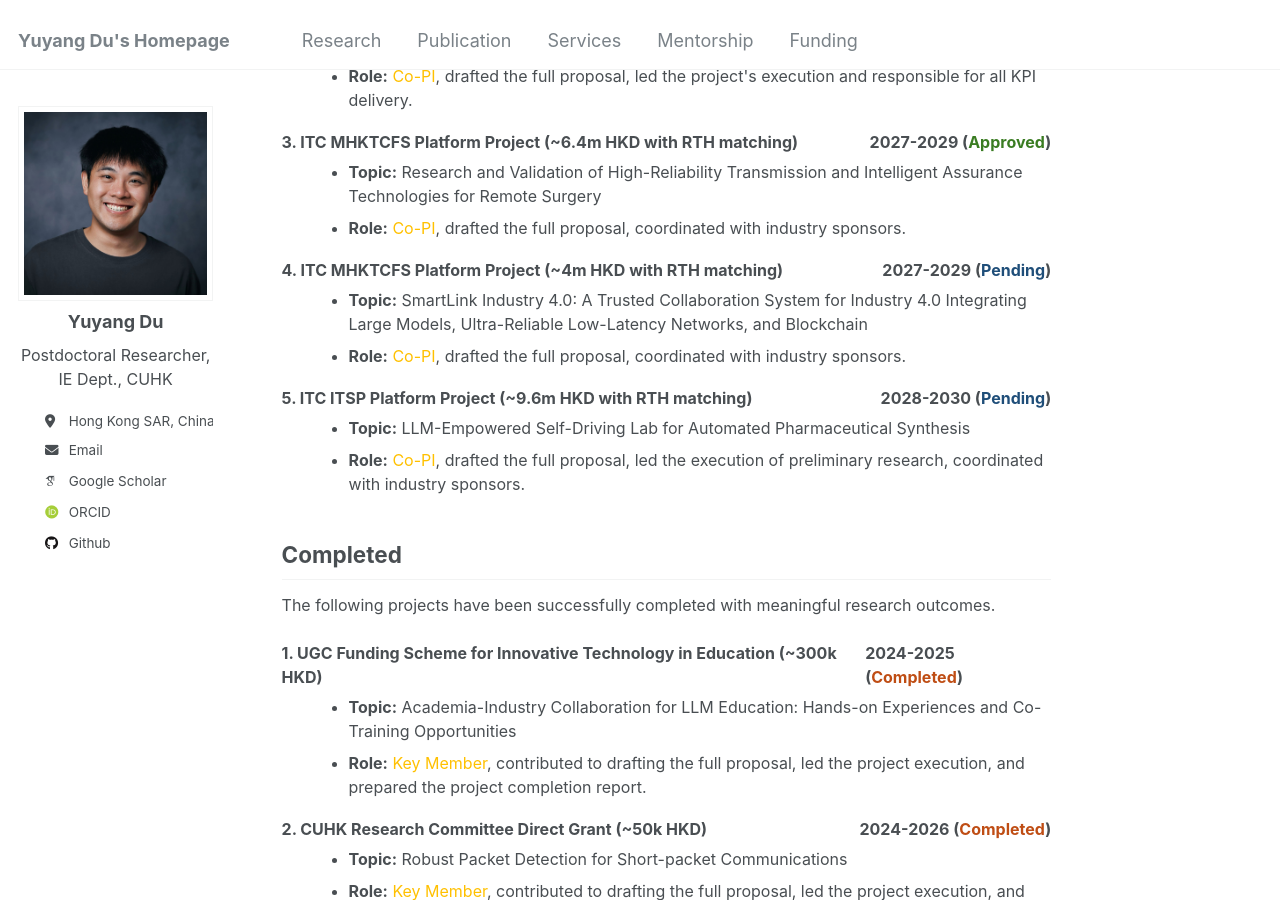
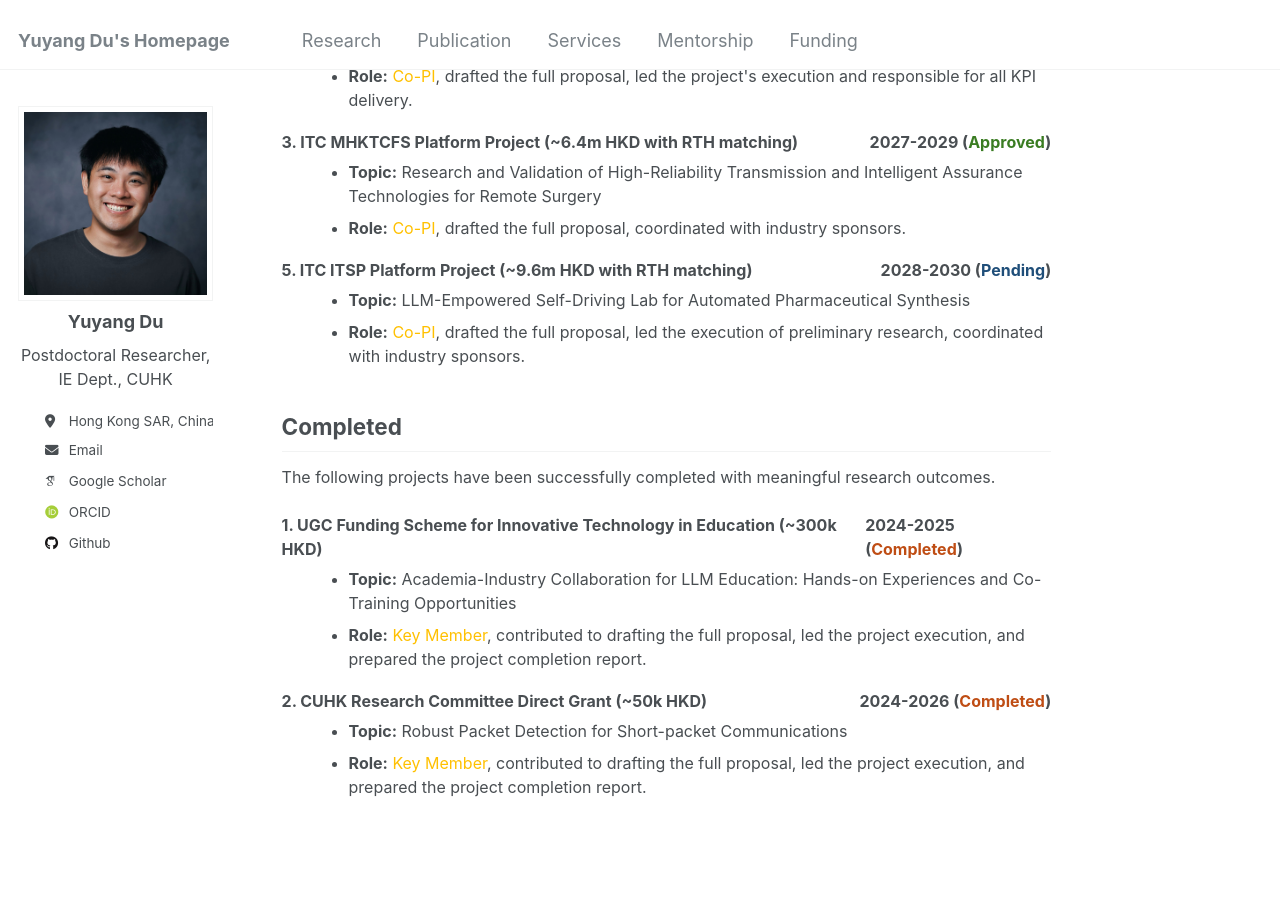
Before and after one commit to yuyangdu01/yuyangdu01.github.io, a Jekyll site: the page built from _pages/funding.md, in a window 1280 px wide and 900 px high, scrolled down 528 px. Built offline with Jekyll 4.4.1, drawn with Linux system fonts in a browser that asks for light colours; some web fonts are replaced.

Commit message:
Update funding.md

```diff
--- a/_pages/funding.md
+++ b/_pages/funding.md
@@ -45,15 +45,6 @@ Approved/Pending
 </ul>
 
 <li style="display: flex; justify-content: space-between; align-items: center; list-style-type: none;">
-  <font size=3><b>4. ITC MHKTCFS Platform Project (~4m HKD with RTH matching)</b></font>
-  <font size=3><b>2027-2029 (<span style="color: #1f4e79;">Pending</span>)</b></font>
-</li>
-<ul style="margin-left: 1.5em; margin-top: 6px;">
-  <font size=3><li><b>Topic:</b> SmartLink Industry 4.0: A Trusted Collaboration System for Industry 4.0 Integrating Large Models, Ultra-Reliable Low-Latency Networks, and Blockchain</li></font>
-  <font size=3><li><b>Role:</b> <span style="color: #ffc000;">Co-PI</span>, drafted the full proposal, coordinated with industry sponsors.</li></font>
-</ul>
-
-<li style="display: flex; justify-content: space-between; align-items: center; list-style-type: none;">
   <font size=3><b>5. ITC ITSP Platform Project (~9.6m HKD with RTH matching)</b></font>
   <font size=3><b>2028-2030 (<span style="color: #1f4e79;">Pending</span>)</b></font>
 </li>
```
